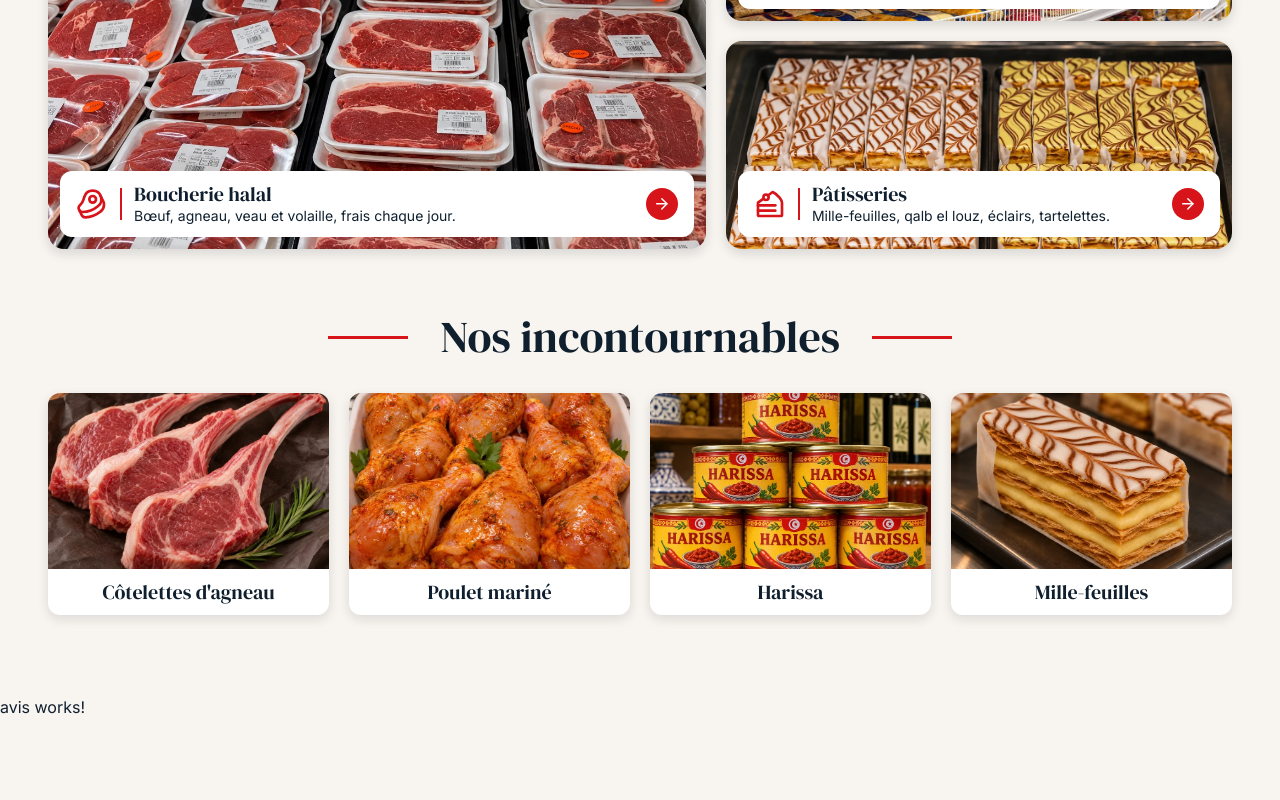
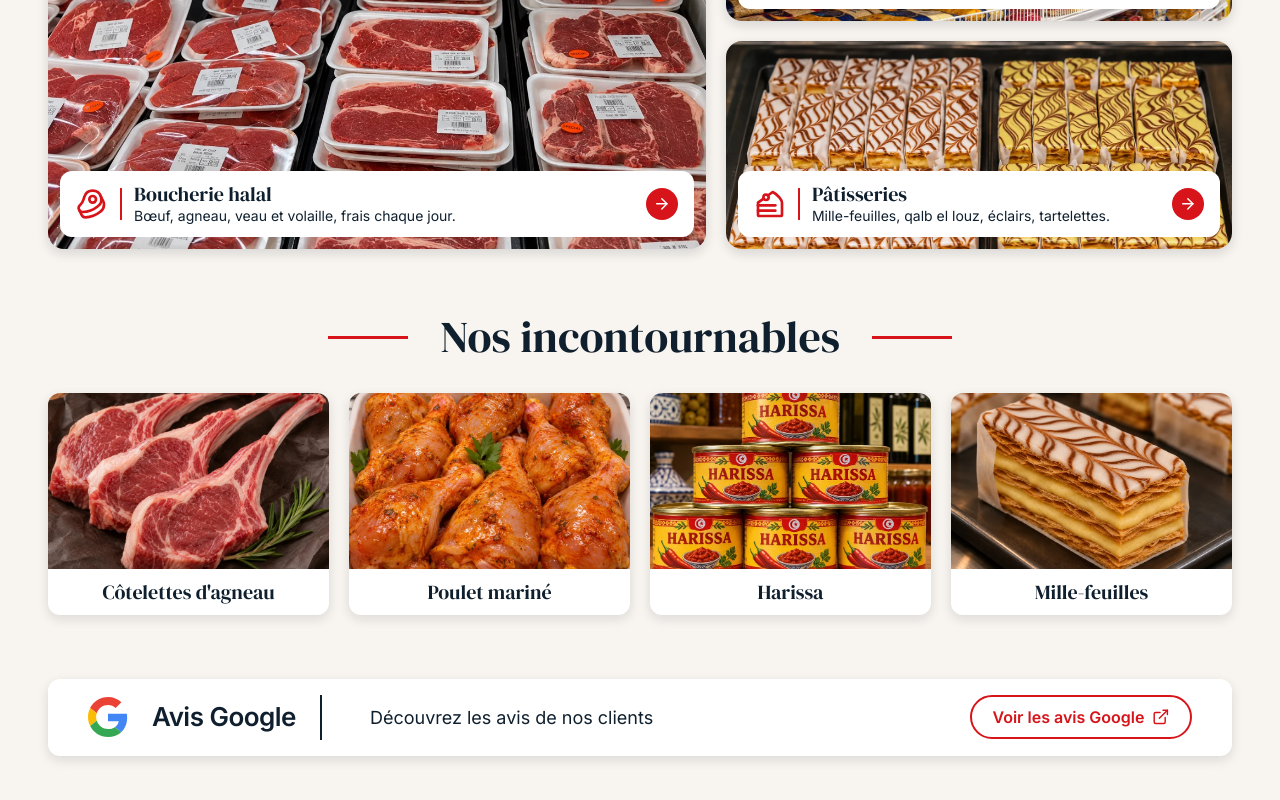
Before and after one commit to ferroudjsamy/la-mediterraneenne, an Angular app: page / in a window 1280 px wide. Shown: the part 1031-1831 px from the top of the page. Before the commit the page ends 1766 px from the top, so only its background shows below. Built offline with nearby package versions, Linux system fonts and the light colour scheme.

Commit message:
feat(avis): mise en page mobile et desktop

```diff
--- a/src/app/sections/avis/avis.css
+++ b/src/app/sections/avis/avis.css
@@ -0,0 +1,100 @@
+.avis {
+  padding: 0 1.25rem 1.75rem;
+}
+
+.avis__carte {
+  display: flex;
+  flex-direction: column;
+  gap: 1rem;
+  padding: 1.25rem;
+  border-radius: 0.75rem;
+  background: var(--blanc);
+  box-shadow: 0 4px 12px rgba(15, 31, 46, 0.12);
+}
+
+.avis__entete {
+  display: flex;
+  align-items: center;
+  justify-content: center;
+  gap: 1rem;
+}
+
+.avis__logo {
+  box-sizing: content-box;
+  width: 2.5rem;
+  height: 2.5rem;
+  flex-shrink: 0;
+  padding-right: 1rem;
+  border-right: 2px solid var(--marine);
+}
+
+.avis__titre {
+  font-family: var(--font-texte);
+  font-size: 1.375rem;
+  font-weight: 600;
+  letter-spacing: -0.02em;
+}
+
+.avis__description {
+  margin: 0;
+  font-size: 0.875rem;
+}
+
+/* Bouton contour rouge */
+.avis__bouton {
+  justify-content: center;
+  padding: 0.5rem 1.25rem;
+  border-color: var(--rouge);
+  background: transparent;
+  color: var(--rouge);
+}
+
+.avis__bouton:hover {
+  background: var(--rouge);
+  color: var(--blanc);
+}
+
+.avis__bouton:focus-visible {
+  outline: 3px solid var(--rouge);
+  outline-offset: 3px;
+}
+
+/* Desktop */
+@media (min-width: 768px) {
+  .avis {
+    padding: 0 3rem 4rem;
+  }
+
+  .avis__carte {
+    flex-direction: row;
+    align-items: center;
+    justify-content: space-between;
+    padding: 1rem 2.5rem;
+  }
+
+  .avis__entete {
+    justify-content: flex-start;
+    gap: 1.5rem;
+  }
+
+  .avis__logo {
+    padding-right: 0;
+    border-right: none;
+  }
+
+  .avis__texte {
+    display: flex;
+    align-items: center;
+    gap: 3rem;
+  }
+
+  .avis__titre {
+    font-size: 1.625rem;
+    padding: 0.5rem 1.5rem 0.5rem 0;
+    border-right: 2px solid var(--marine);
+  }
+
+  .avis__description {
+    font-size: 1.125rem;
+  }
+}
--- a/src/app/sections/avis/avis.html
+++ b/src/app/sections/avis/avis.html
@@ -1 +1,16 @@
-<p>avis works!</p>
+<section class="avis">
+  <div class="avis__carte">
+    <div class="avis__entete">
+      <svg class="avis__logo" aria-hidden="true" xmlns="http://www.w3.org/2000/svg" viewBox="0 0 48 48"><path fill="#EA4335" d="M24 9.5c3.54 0 6.71 1.22 9.21 3.6l6.85-6.85C35.9 2.38 30.47 0 24 0 14.62 0 6.51 5.38 2.56 13.22l7.98 6.19C12.43 13.72 17.74 9.5 24 9.5z"/><path fill="#4285F4" d="M46.98 24.55c0-1.57-.15-3.09-.38-4.55H24v9.02h12.94c-.58 2.96-2.26 5.48-4.78 7.18l7.73 6c4.51-4.18 7.09-10.36 7.09-17.65z"/><path fill="#FBBC05" d="M10.53 28.59c-.48-1.45-.76-2.99-.76-4.59s.27-3.14.76-4.59l-7.98-6.19C.92 16.46 0 20.12 0 24c0 3.88.92 7.54 2.56 10.78l7.97-6.19z"/><path fill="#34A853" d="M24 48c6.48 0 11.93-2.13 15.89-5.81l-7.73-6c-2.15 1.45-4.92 2.3-8.16 2.3-6.26 0-11.57-4.22-13.47-9.91l-7.98 6.19C6.51 42.62 14.62 48 24 48z"/></svg>
+      <div class="avis__texte">
+        <h2 class="avis__titre">Avis Google</h2>
+        <p class="avis__description">Découvrez les avis de nos clients</p>
+      </div>
+    </div>
+
+    <a class="btn avis__bouton" href="https://maps.app.goo.gl/rCFUay6EGj3kr5mm6" target="_blank" rel="noopener">
+      Voir les avis Google
+      <svg aria-hidden="true" xmlns="http://www.w3.org/2000/svg" viewBox="0 0 24 24" fill="none" stroke="currentColor" stroke-width="2" stroke-linecap="round" stroke-linejoin="round"><path d="M15 3h6v6"/><path d="M10 14 21 3"/><path d="M18 13v6a2 2 0 0 1-2 2H5a2 2 0 0 1-2-2V8a2 2 0 0 1 2-2h6"/></svg>
+    </a>
+  </div>
+</section>
```
